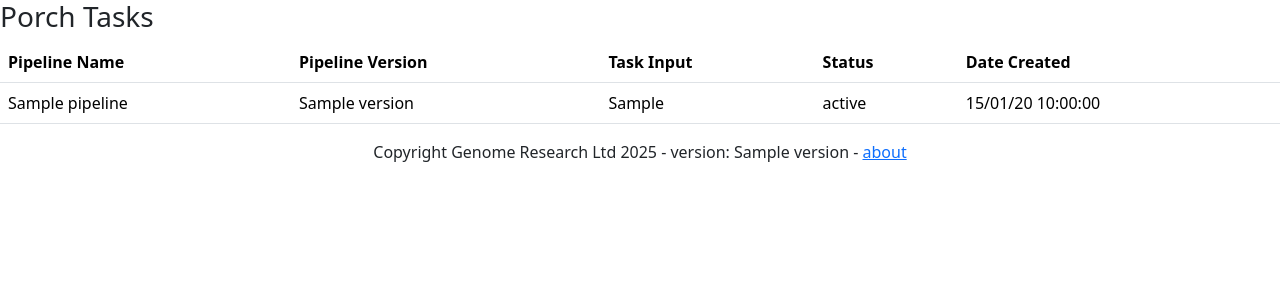
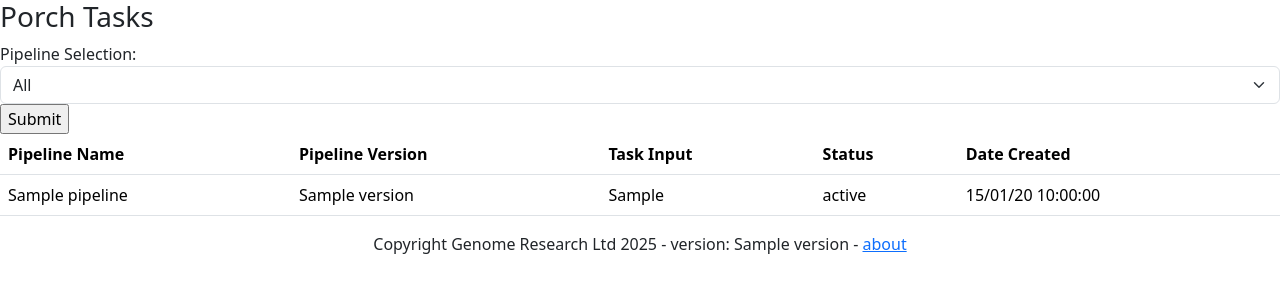
Before and after one commit to wtsi-npg/npg_porch, a FastAPI app: template src/npg_porch/templates/index.j2 in a window 1280 px wide. Shown: the top 300 px of the page. Run offline with FastAPI, Linux system fonts and the light colour scheme; the template is opened without the code that fills it: most values are stand-ins (such as "Sample title", 1, 10 or a date in 2020); parts of the project's set-up code (start-up, migrations or seed data) failed here and were passed over; some libraries are stand-ins or nearby versions.

Commit message:
Add form with pipeline dropdown to filter by pipeline on ui page

```diff
--- a/pyproject.toml
+++ b/pyproject.toml
@@ -15,6 +15,7 @@ dependencies = [
     "fastapi",
     "jinja2",
     "pydantic > 2.0.0",
+    "python-multipart",
     "psycopg2-binary",
     "sqlalchemy >2",
     "ujson",
--- a/src/npg_porch/server.py
+++ b/src/npg_porch/server.py
@@ -21,7 +21,7 @@
 from importlib import metadata
 
 import math
-from fastapi import FastAPI, Request, Depends
+from fastapi import FastAPI, Request, Depends, Form
 from fastapi.responses import Response, HTMLResponse, RedirectResponse
 from fastapi.templating import Jinja2Templates
 from jinja2 import Environment, PackageLoader
@@ -29,7 +29,7 @@ from pydantic import PositiveInt
 
 from npg_porch.db.connection import get_DbAccessor
 from npg_porch.endpoints import pipelines, tasks
-from npg_porch.models import TaskExpanded
+from npg_porch.models import TaskExpanded, Pipeline
 
 # https://fastapi.tiangolo.com/tutorial/bigger-applications/
 # https://fastapi.tiangolo.com/tutorial/metadata
@@ -70,21 +70,26 @@ async def root(
     request: Request,
     page: PositiveInt = 1,
     results_per_page: PositiveInt = 20,
+    pipeline_name: str = None,
     db_accessor=Depends(get_DbAccessor),
 ) -> Response:
-    max_page_number = math.ceil(await db_accessor.count_tasks() / results_per_page)
-    if page > max_page_number:
+    max_page_number = math.ceil(
+        await db_accessor.count_tasks(pipeline_name) / results_per_page
+    )
+    if page > max_page_number > 0:
         return RedirectResponse(
             url=request.url.include_query_params(page=max_page_number)
         )
     task_list: list[TaskExpanded] = await db_accessor.get_expanded_tasks(
-        page=page, limit=results_per_page
+        page=page, limit=results_per_page, pipeline_name=pipeline_name
     )
+    pipeline_list: list[Pipeline] = await db_accessor.get_all_pipelines()
 
     return templates.TemplateResponse(
         "index.j2",
         {
             "request": request,
+            "pipelines": pipeline_list,
             "tasks": task_list,
             "max_page_number": max_page_number,
             "current_page": page,
--- a/src/npg_porch/templates/index.j2
+++ b/src/npg_porch/templates/index.j2
@@ -8,6 +8,17 @@
   </head>
   <body>
     <h3>Porch Tasks</h3>
+    <form method="get" action="/">
+      <label for="pipeline_selection">Pipeline Selection:</label>
+      <select class="form-select" name="pipeline_name" id="pipeline_selection">
+        <option disabled>--Pipeline Selection--</option>
+        <option {{ "selected" if not "pipeline_name" in request.query_params.keys() }} value="">All</option>
+        {% for pipeline in pipelines %}
+          <option {{ "selected" if request.query_params.get("pipeline_name") == pipeline.name }} value={{ pipeline.name }}>{{ pipeline.name }}</option>
+        {% endfor %}
+      </select>
+      <input type="submit" value="Submit">
+    </form>
     <table class="table">
       <thead>
         <tr>
```
